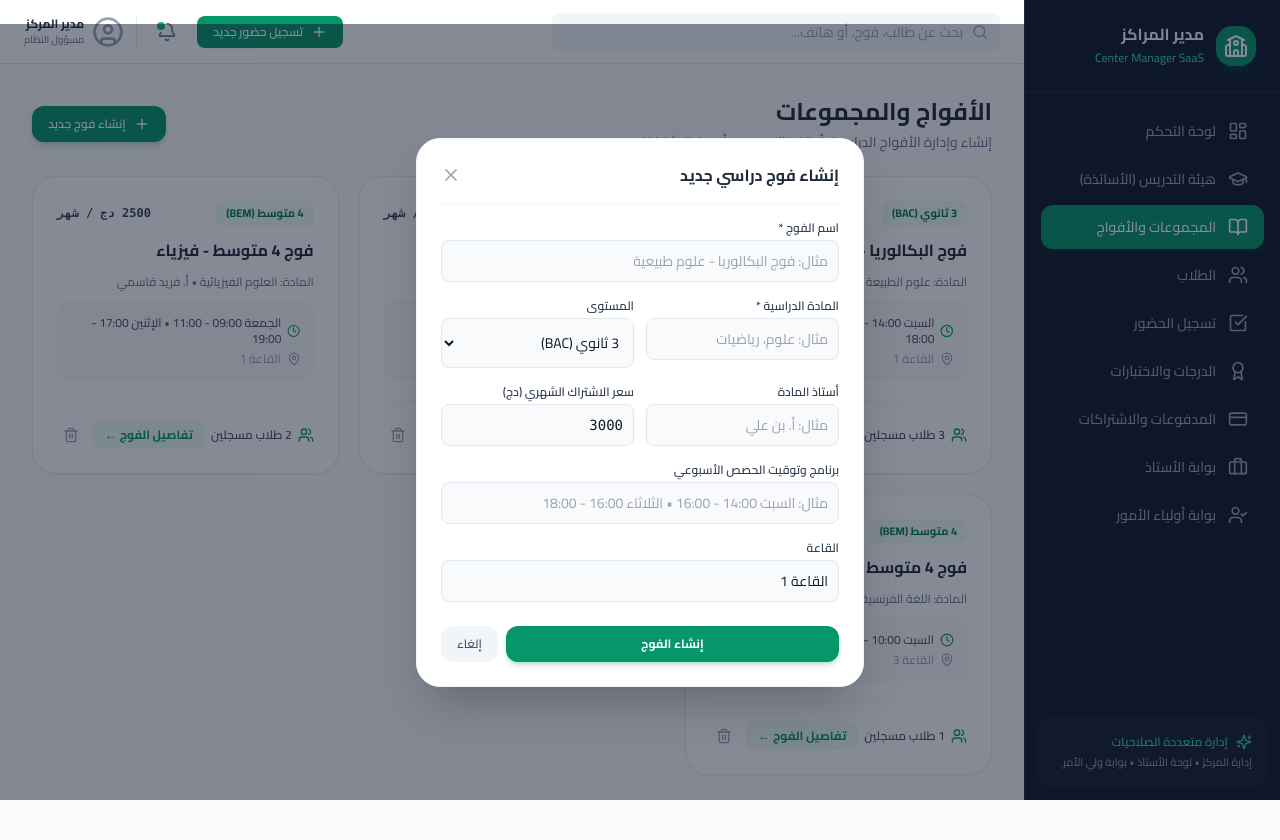
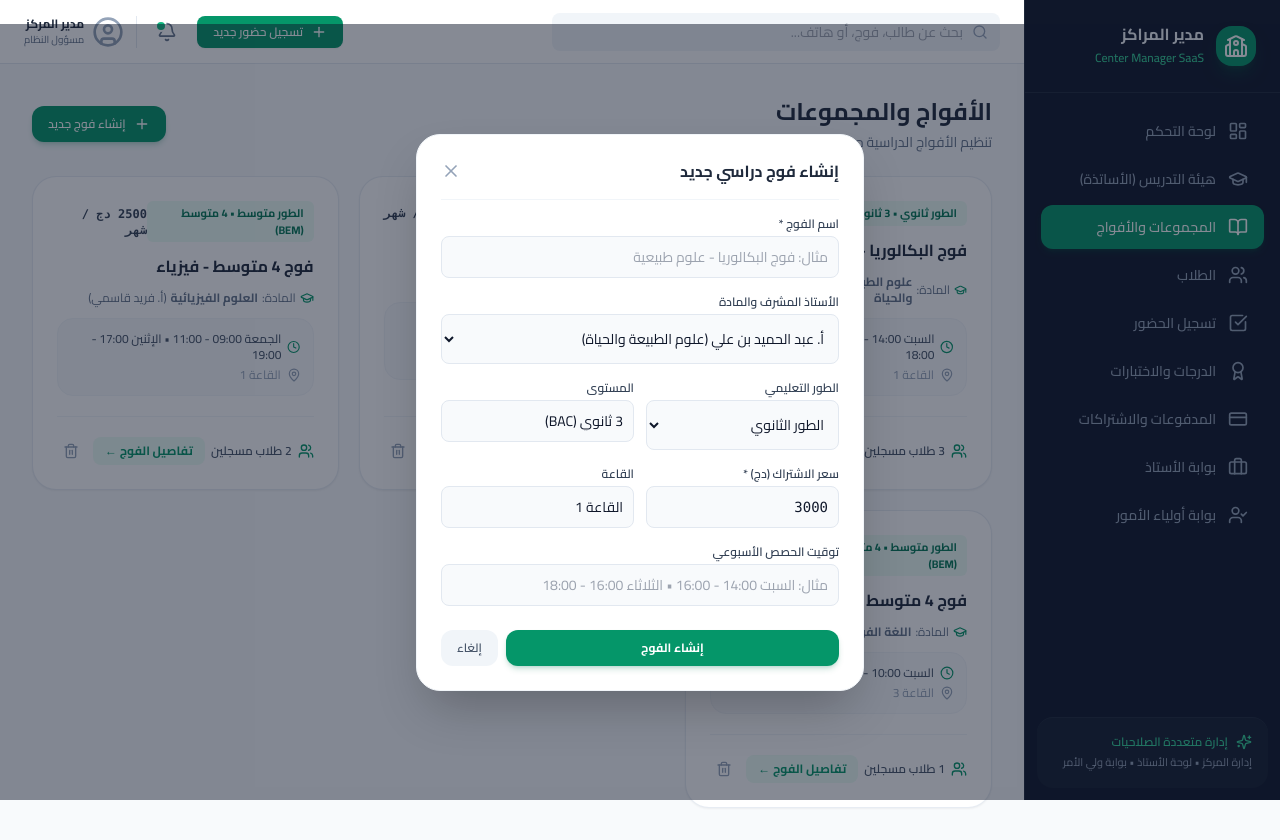
Before and after one commit to hamidg2027/EdTech-SaaS, a Next.js app: page /dashboard/groups in a window 1280 px wide. Both pictures are taken after a click on the button "إنشاء فوج جديد". Before the commit the page ends 807 px from the top, so only its background shows below. Built offline with nearby package versions, Linux system fonts and the light colour scheme.

Commit message:
Add files via upload

```diff
--- a/src/app/dashboard/groups/page.tsx
+++ b/src/app/dashboard/groups/page.tsx
@@ -12,15 +12,17 @@ import {
   Edit3,
   Trash2,
   CheckCircle,
-  ArrowRight
+  ArrowRight,
+  GraduationCap
 } from 'lucide-react';
-import { initialGroups, initialStudents } from '@/lib/mockData';
-import { Group, Student } from '@/lib/types';
+import { initialGroups, initialStudents, initialTeachers } from '@/lib/mockData';
+import { Group, Student, Teacher } from '@/lib/types';
 import Link from 'next/link';
 
 export default function GroupsPage() {
   const [groups, setGroups] = useState<Group[]>(initialGroups);
   const [students, setStudents] = useState<Student[]>(initialStudents);
+  const [teachers, setTeachers] = useState<Teacher[]>(initialTeachers);
   const [isAddModalOpen, setIsAddModalOpen] = useState(false);
   const [selectedGroupDetails, setSelectedGroupDetails] = useState<Group | null>(null);
   const [deletingGroup, setDeletingGroup] = useState<Group | null>(null);
@@ -28,8 +30,10 @@ export default function GroupsPage() {
   const [formData, setFormData] = useState({
     name: '',
     subject: '',
-    grade_level: '3 ثانوي',
+    stage: 'ثانوي' as 'ثانوي' | 'متوسط' | 'ابتدائي',
+    grade_level: '3 ثانوي (BAC)',
     monthly_price: 3000,
+    teacher_id: '',
     teacher_name: '',
     room: 'القاعة 1',
     schedule: '',
@@ -37,13 +41,11 @@ export default function GroupsPage() {
 
   useEffect(() => {
     const saved = localStorage.getItem('cm_groups');
-    if (saved) {
-      try { setGroups(JSON.parse(saved)); } catch(e){}
-    }
+    if (saved) try { setGroups(JSON.parse(saved)); } catch(e){}
     const savedStudents = localStorage.getItem('cm_students');
-    if (savedStudents) {
-      try { setStudents(JSON.parse(savedStudents)); } catch(e){}
-    }
+    if (savedStudents) try { setStudents(JSON.parse(savedStudents)); } catch(e){}
+    const savedTeachers = localStorage.getItem('cm_teachers');
+    if (savedTeachers) try { setTeachers(JSON.parse(savedTeachers)); } catch(e){}
   }, []);
 
   function saveGroupsToStorage(newList: Group[]) {
@@ -53,13 +55,17 @@ export default function GroupsPage() {
 
   function handleCreateGroup(e: React.FormEvent) {
     e.preventDefault();
+    const selTeacher = teachers.find(t => t.id === formData.teacher_id) || teachers[0];
+
     const newGroup: Group = {
       id: `grp-${Date.now()}`,
       name: formData.name.trim(),
-      subject: formData.subject.trim(),
+      subject: formData.subject.trim() || selTeacher.subject,
+      stage: formData.stage,
       grade_level: formData.grade_level,
       monthly_price: Number(formData.monthly_price),
-      teacher_name: formData.teacher_name.trim() || 'أستاذ المادة',
+      teacher_id: selTeacher?.id,
+      teacher_name: selTeacher ? selTeacher.full_name : formData.teacher_name.trim() || 'أستاذ المادة',
       room: formData.room.trim() || 'القاعة 1',
       schedule: formData.schedule.trim() || 'يحدد لاحقاً',
       student_count: 0,
@@ -70,8 +76,10 @@ export default function GroupsPage() {
     setFormData({
       name: '',
       subject: '',
-      grade_level: '3 ثانوي',
+      stage: 'ثانوي',
+      grade_level: '3 ثانوي (BAC)',
       monthly_price: 3000,
+      teacher_id: '',
       teacher_name: '',
       room: 'القاعة 1',
       schedule: '',
@@ -92,10 +100,23 @@ export default function GroupsPage() {
       <div className="flex flex-col sm:flex-row sm:items-center justify-between gap-4">
         <div>
           <h2 className="text-2xl font-bold text-slate-800">الأفواج والمجموعات</h2>
-          <p className="text-sm text-slate-500 mt-1">إنشاء وإدارة الأفواج الدراسية، أوقات الحصص، وأسعار الاشتراكات</p>
+          <p className="text-sm text-slate-500 mt-1">تنظيم الأفواج الدراسية حسب الأطوار (ثانوي / متوسط / ابتدائي) والأساتذة المشرفين</p>
         </div>
         <button
-          onClick={() => setIsAddModalOpen(true)}
+          onClick={() => {
+            setFormData({
+              name: '',
+              subject: teachers[0]?.subject || 'علوم الطبيعة والحياة',
+              stage: 'ثانوي',
+              grade_level: '3 ثانوي (BAC)',
+              monthly_price: 3000,
+              teacher_id: teachers[0]?.id || '',
+              teacher_name: teachers[0]?.full_name || '',
+              room: 'القاعة 1',
+              schedule: '',
+            });
+            setIsAddModalOpen(true);
+          }}
           className="flex items-center gap-2 bg-emerald-600 hover:bg-emerald-700 text-white text-xs font-semibold px-4 py-2.5 rounded-xl shadow-md shadow-emerald-700/20 transition-all"
         >
           <Plus className="w-4 h-4" />
@@ -113,7 +134,7 @@ export default function GroupsPage() {
               <div className="space-y-3">
                 <div className="flex items-center justify-between">
                   <span className="text-[11px] font-bold bg-emerald-50 text-emerald-700 px-2.5 py-1 rounded-md">
-                    {grp.grade_level}
+                    الطور {grp.stage || 'الثانوي'} • {grp.grade_level}
                   </span>
                   <span className="text-xs font-bold text-slate-700 font-mono">
                     {grp.monthly_price} دج / شهر
@@ -121,9 +142,12 @@ export default function GroupsPage() {
                 </div>
 
                 <h3 className="text-base font-bold text-slate-800">{grp.name}</h3>
-                <p className="text-xs text-slate-500">المادة: {grp.subject} • {grp.teacher_name}</p>
+                <p className="text-xs text-slate-500 flex items-center gap-1">
+                  <GraduationCap className="w-3.5 h-3.5 text-emerald-600" />
+                  المادة: <strong>{grp.subject}</strong> ({grp.teacher_name})
+                </p>
 
-                <div className="p-3 bg-slate-50 rounded-xl space-y-1 text-xs text-slate-600 border border-slate-100">
+                <div className="p-3 bg-slate-50 rounded-2xl space-y-1 text-xs text-slate-600 border border-slate-100">
                   <div className="flex items-center gap-1.5 font-medium">
                     <Clock className="w-3.5 h-3.5 text-emerald-600" />
                     <span>{grp.schedule || 'لم يحدد التوقيت'}</span>
@@ -186,47 +210,56 @@ export default function GroupsPage() {
                 />
               </div>
 
+              <div>
+                <label className="block text-xs font-semibold text-slate-700 mb-1">الأستاذ المشرف والمادة</label>
+                <select
+                  value={formData.teacher_id}
+                  onChange={(e) => {
+                    const tch = teachers.find(t => t.id === e.target.value);
+                    setFormData({
+                      ...formData,
+                      teacher_id: e.target.value,
+                      teacher_name: tch ? tch.full_name : '',
+                      subject: tch ? tch.subject : formData.subject
+                    });
+                  }}
+                  className="w-full p-2.5 text-sm bg-slate-50 border border-slate-200 rounded-lg focus:outline-none focus:ring-2 focus:ring-emerald-500/20"
+                >
+                  {teachers.map(t => (
+                    <option key={t.id} value={t.id}>{t.full_name} ({t.subject})</option>
+                  ))}
+                </select>
+              </div>
+
               <div className="grid grid-cols-2 gap-3">
                 <div>
-                  <label className="block text-xs font-semibold text-slate-700 mb-1">المادة الدراسية *</label>
+                  <label className="block text-xs font-semibold text-slate-700 mb-1">الطور التعليمي</label>
+                  <select
+                    value={formData.stage}
+                    onChange={(e) => setFormData({ ...formData, stage: e.target.value as 'ثانوي' | 'متوسط' | 'ابتدائي' })}
+                    className="w-full p-2.5 text-sm bg-slate-50 border border-slate-200 rounded-lg focus:outline-none focus:ring-2 focus:ring-emerald-500/20"
+                  >
+                    <option value="ثانوي">الطور الثانوي</option>
+                    <option value="متوسط">الطور المتوسط</option>
+                    <option value="ابتدائي">الطور الابتدائي</option>
+                  </select>
+                </div>
+                <div>
+                  <label className="block text-xs font-semibold text-slate-700 mb-1">المستوى</label>
                   <input
                     type="text"
                     required
-                    placeholder="مثال: علوم، رياضيات"
-                    value={formData.subject}
-                    onChange={(e) => setFormData({ ...formData, subject: e.target.value })}
-                    className="w-full p-2.5 text-sm bg-slate-50 border border-slate-200 rounded-lg focus:outline-none focus:ring-2 focus:ring-emerald-500/20"
-                  />
-                </div>
-                <div>
-                  <label className="block text-xs font-semibold text-slate-700 mb-1">المستوى</label>
-                  <select
+                    placeholder="3 ثانوي (BAC)"
                     value={formData.grade_level}
                     onChange={(e) => setFormData({ ...formData, grade_level: e.target.value })}
                     className="w-full p-2.5 text-sm bg-slate-50 border border-slate-200 rounded-lg focus:outline-none focus:ring-2 focus:ring-emerald-500/20"
-                  >
-                    <option value="3 ثانوي (BAC)">3 ثانوي (BAC)</option>
-                    <option value="2 ثانوي">2 ثانوي</option>
-                    <option value="1 ثانوي">1 ثانوي</option>
-                    <option value="4 متوسط (BEM)">4 متوسط (BEM)</option>
-                    <option value="3 متوسط">3 متوسط</option>
-                  </select>
+                  />
                 </div>
               </div>
 
               <div className="grid grid-cols-2 gap-3">
                 <div>
-                  <label className="block text-xs font-semibold text-slate-700 mb-1">أستاذ المادة</label>
-                  <input
-                    type="text"
-                    placeholder="مثال: أ. بن علي"
-                    value={formData.teacher_name}
-                    onChange={(e) => setFormData({ ...formData, teacher_name: e.target.value })}
-                    className="w-full p-2.5 text-sm bg-slate-50 border border-slate-200 rounded-lg focus:outline-none focus:ring-2 focus:ring-emerald-500/20"
-                  />
-                </div>
-                <div>
-                  <label className="block text-xs font-semibold text-slate-700 mb-1">سعر الاشتراك الشهري (دج)</label>
+                  <label className="block text-xs font-semibold text-slate-700 mb-1">سعر الاشتراك (دج) *</label>
                   <input
                     type="number"
                     required
@@ -235,26 +268,25 @@ export default function GroupsPage() {
                     className="w-full p-2.5 text-sm bg-slate-50 border border-slate-200 rounded-lg focus:outline-none focus:ring-2 focus:ring-emerald-500/20 font-mono"
                   />
                 </div>
+                <div>
+                  <label className="block text-xs font-semibold text-slate-700 mb-1">القاعة</label>
+                  <input
+                    type="text"
+                    placeholder="القاعة 1"
+                    value={formData.room}
+                    onChange={(e) => setFormData({ ...formData, room: e.target.value })}
+                    className="w-full p-2.5 text-sm bg-slate-50 border border-slate-200 rounded-lg focus:outline-none focus:ring-2 focus:ring-emerald-500/20"
+                  />
+                </div>
               </div>
 
               <div>
-                <label className="block text-xs font-semibold text-slate-700 mb-1">برنامج وتوقيت الحصص الأسبوعي</label>
+                <label className="block text-xs font-semibold text-slate-700 mb-1">توقيت الحصص الأسبوعي</label>
                 <input
                   type="text"
                   placeholder="مثال: السبت 14:00 - 16:00 • الثلاثاء 16:00 - 18:00"
                   value={formData.schedule}
                   onChange={(e) => setFormData({ ...formData, schedule: e.target.value })}
-                  className="w-full p-2.5 text-sm bg-slate-50 border border-slate-200 rounded-lg focus:outline-none focus:ring-2 focus:ring-emerald-500/20"
-                />
-              </div>
-
-              <div>
-                <label className="block text-xs font-semibold text-slate-700 mb-1">القاعة</label>
-                <input
-                  type="text"
-                  placeholder="مثال: القاعة 1 أو القاعة 2"
-                  value={formData.room}
-                  onChange={(e) => setFormData({ ...formData, room: e.target.value })}
                   className="w-full p-2.5 text-sm bg-slate-50 border border-slate-200 rounded-lg focus:outline-none focus:ring-2 focus:ring-emerald-500/20"
                 />
               </div>
@@ -287,7 +319,7 @@ export default function GroupsPage() {
               <div>
                 <h3 className="font-bold text-slate-800 text-lg">{selectedGroupDetails.name}</h3>
                 <span className="text-xs text-slate-400">
-                  {selectedGroupDetails.grade_level} • {selectedGroupDetails.teacher_name}
+                  الطور {selectedGroupDetails.stage} • {selectedGroupDetails.grade_level} • {selectedGroupDetails.teacher_name}
                 </span>
               </div>
               <button onClick={() => setSelectedGroupDetails(null)} className="text-slate-400 hover:text-slate-600">
```
Also changed, not shown: src/lib/types.ts (+8 -8 lines).
